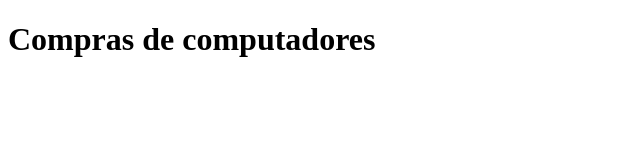
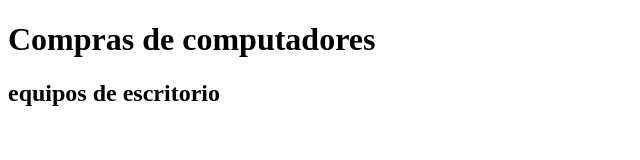
Before and after one commit to Peepnax/taller, a plain HTML site: page compras.html in a window 1280 px wide. Shown: the whole page, without its empty margins (0-640 px from the left). Drawn offline with Linux system fonts and the light colour scheme.

Commit message:
Update compras.html

```diff
--- a/compras.html
+++ b/compras.html
@@ -7,5 +7,6 @@
 </head>
 <body>
     <h1>Compras de computadores</h1>
+    <h2>equipos de escritorio</h2>
 </body>
 </html>
```
